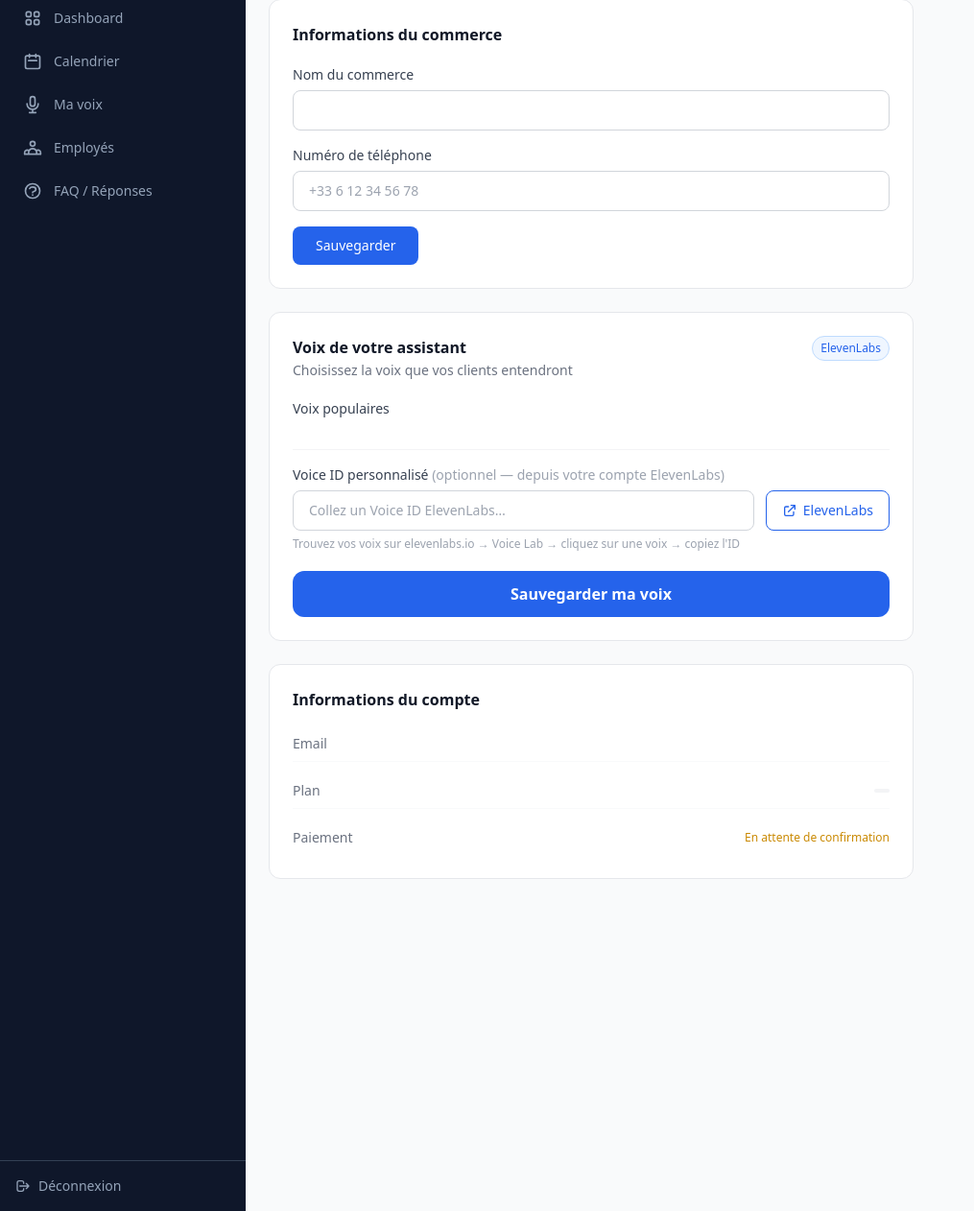
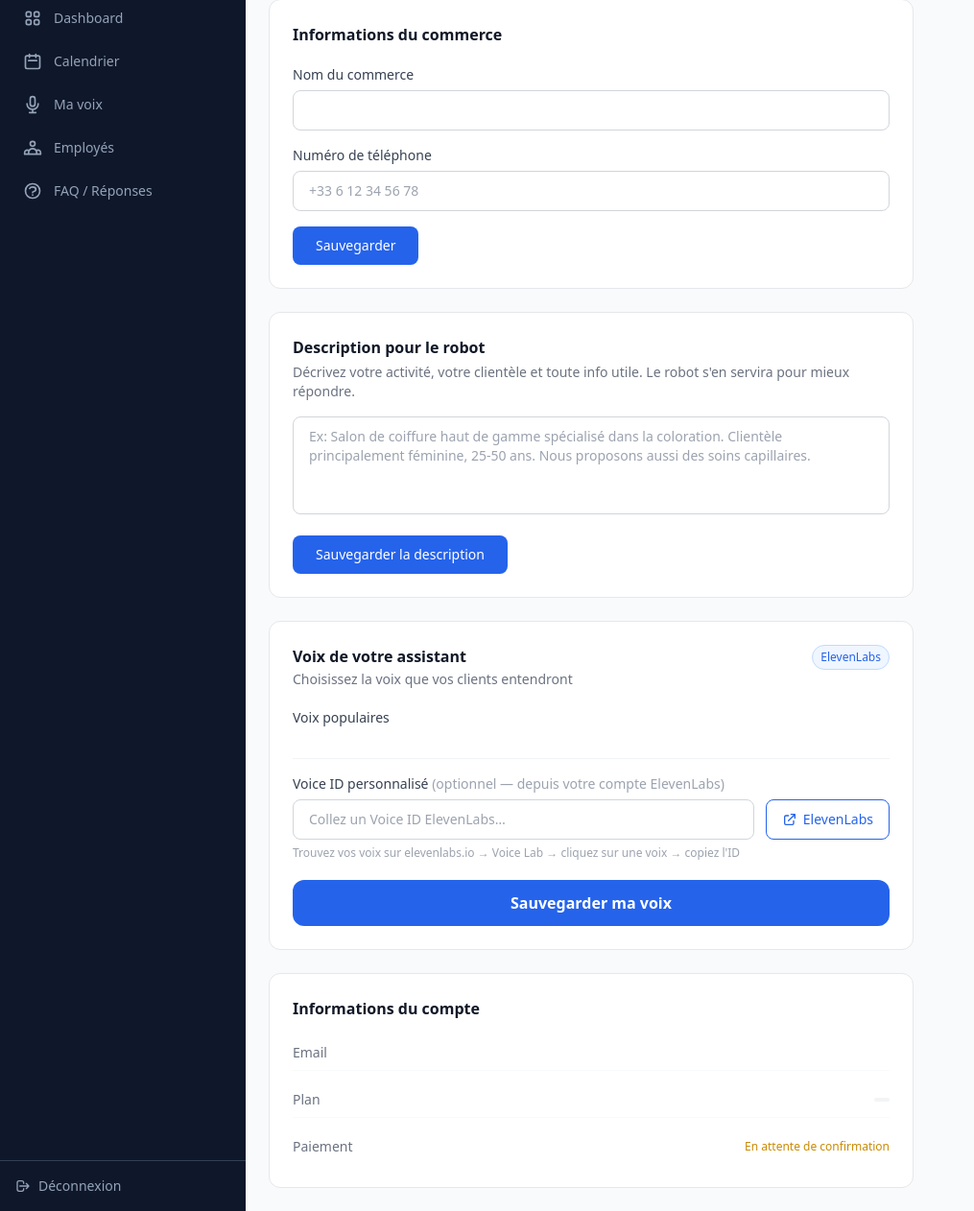
Before and after one commit to Thano02/assistantai, a FastAPI app: template templates/dashboard/client_settings.html in a window 1280 px wide. Shown: the part 159-1421 px from the top of the page at 96% size, without its empty margins (0-1015 px from the left). Run offline with FastAPI, Linux system fonts and the light colour scheme; the template is opened without the code that fills it, so the values that code supplies are empty; some libraries are stand-ins or nearby versions.

Commit message:
Add payment gate, AI description field, voice preview buttons
- Block voice service if subscription_paid=False
- Add ai_description column with migration, included in AI system prompt
- Add /dashboard/voice-preview/{voice_id} endpoint
- Add play buttons on each voice card in settings

Co-Authored-By: Claude Sonnet 4.6 <noreply@anthropic.com>

```diff
--- a/database.py
+++ b/database.py
@@ -66,6 +66,9 @@ class Business(Base):
 
     # Contact propriétaire
     owner_phone = Column(String(20), nullable=True)
+
+    # Description pour le robot IA
+    ai_description = Column(Text, nullable=True)
 
     # Profession & configuration
     profession_type = Column(String(30), default="salon")
@@ -212,6 +215,7 @@ def _run_migrations():
     """Ajoute les colonnes manquantes sans Alembic (idempotent)."""
     migrations = [
         "ALTER TABLE businesses ADD COLUMN IF NOT EXISTS owner_phone VARCHAR(20)",
+        "ALTER TABLE businesses ADD COLUMN IF NOT EXISTS ai_description TEXT",
     ]
     with engine.connect() as conn:
         for sql in migrations:
--- a/routers/voice.py
+++ b/routers/voice.py
@@ -84,6 +84,8 @@ def _handle_incoming(call_sid: str, caller_phone: str, base_process_url: str,
         if business_id:
             business = get_business_by_id(db, business_id)
             if not business or not business.is_active:
+                return Response(content=_twiml_unavailable(), media_type="application/xml")
+            if not business.subscription_paid:
                 return Response(content=_twiml_unavailable(), media_type="application/xml")
             voice_id = business.elevenlabs_voice_id
             logger.info(f"[Voice] business_id={business_id} elevenlabs_voice_id={voice_id!r}")
--- a/templates/dashboard/client_settings.html
+++ b/templates/dashboard/client_settings.html
@@ -32,6 +32,20 @@
     </form>
   </div>
 
+  <!-- Description pour le robot IA -->
+  <div class="bg-white rounded-xl border border-gray-200 p-6">
+    <h2 class="font-semibold text-gray-900 mb-1">Description pour le robot</h2>
+    <p class="text-sm text-gray-500 mb-4">Décrivez votre activité, votre clientèle et toute info utile. Le robot s'en servira pour mieux répondre.</p>
+    <form method="post" action="/dashboard/client-settings" class="space-y-4">
+      <textarea name="ai_description" rows="4"
+        placeholder="Ex: Salon de coiffure haut de gamme spécialisé dans la coloration. Clientèle principalement féminine, 25-50 ans. Nous proposons aussi des soins capillaires."
+        class="w-full border border-gray-300 rounded-lg px-4 py-2.5 text-sm focus:outline-none focus:ring-2 focus:ring-primary resize-none">{{ business.ai_description or '' }}</textarea>
+      <button type="submit" class="bg-primary hover:bg-blue-700 text-white px-6 py-2.5 rounded-lg text-sm font-medium transition-colors">
+        Sauvegarder la description
+      </button>
+    </form>
+  </div>
+
   <!-- Voix ElevenLabs -->
   <div class="bg-white rounded-xl border border-gray-200 p-6">
     <div class="flex items-start justify-between mb-5">
@@ -62,10 +76,17 @@
                   d="M19 11a7 7 0 01-7 7m0 0a7 7 0 01-7-7m7 7v4m0 0H8m4 0h4m-4-8a3 3 0 01-3-3V5a3 3 0 116 0v6a3 3 0 01-3 3z"/>
               </svg>
             </div>
-            <div>
+            <div class="flex-1 min-w-0">
               <p class="text-sm font-semibold text-gray-900">{{ name }}</p>
               <p class="text-xs text-gray-500">{{ desc }}</p>
             </div>
+            <button type="button" onclick="previewVoice(event, '{{ voice_id }}')"
+              class="flex-shrink-0 w-7 h-7 bg-gray-100 hover:bg-blue-100 rounded-full flex items-center justify-center transition-colors"
+              title="Écouter">
+              <svg class="w-3.5 h-3.5 text-gray-600" fill="currentColor" viewBox="0 0 24 24">
+                <path d="M8 5v14l11-7z"/>
+              </svg>
+            </button>
           </label>
           {% endfor %}
         </div>
@@ -149,5 +170,24 @@ document.querySelectorAll('[name=voice_preset]').forEach(radio => {
     selected.querySelector('.w-9').classList.remove('bg-gray-100', 'text-gray-600');
   });
 });
+
+// Prévisualisation voix
+let currentAudio = null;
+async function previewVoice(e, voiceId) {
+  e.preventDefault(); e.stopPropagation();
+  const btn = e.currentTarget;
+  if (currentAudio) { currentAudio.pause(); currentAudio = null; }
+  btn.innerHTML = '<svg class="w-3.5 h-3.5 text-blue-600 animate-spin" fill="none" viewBox="0 0 24 24"><circle class="opacity-25" cx="12" cy="12" r="10" stroke="currentColor" stroke-width="4"/><path class="opacity-75" fill="currentColor" d="M4 12a8 8 0 018-8v8z"/></svg>';
+  try {
+    const res = await fetch(`/dashboard/voice-preview/${voiceId}`);
+    const data = await res.json();
+    if (data.url) {
+      currentAudio = new Audio(data.url);
+      currentAudio.play();
+      currentAudio.onended = () => btn.innerHTML = '<svg class="w-3.5 h-3.5 text-gray-600" fill="currentColor" viewBox="0 0 24 24"><path d="M8 5v14l11-7z"/></svg>';
+    }
+  } catch(e) {}
+  btn.innerHTML = '<svg class="w-3.5 h-3.5 text-gray-600" fill="currentColor" viewBox="0 0 24 24"><path d="M8 5v14l11-7z"/></svg>';
+}
 </script>
 {% endblock %}
```
Also changed, not shown: routers/web.py (+16 -0 lines), services/ai_service.py (+8 -2 lines).
